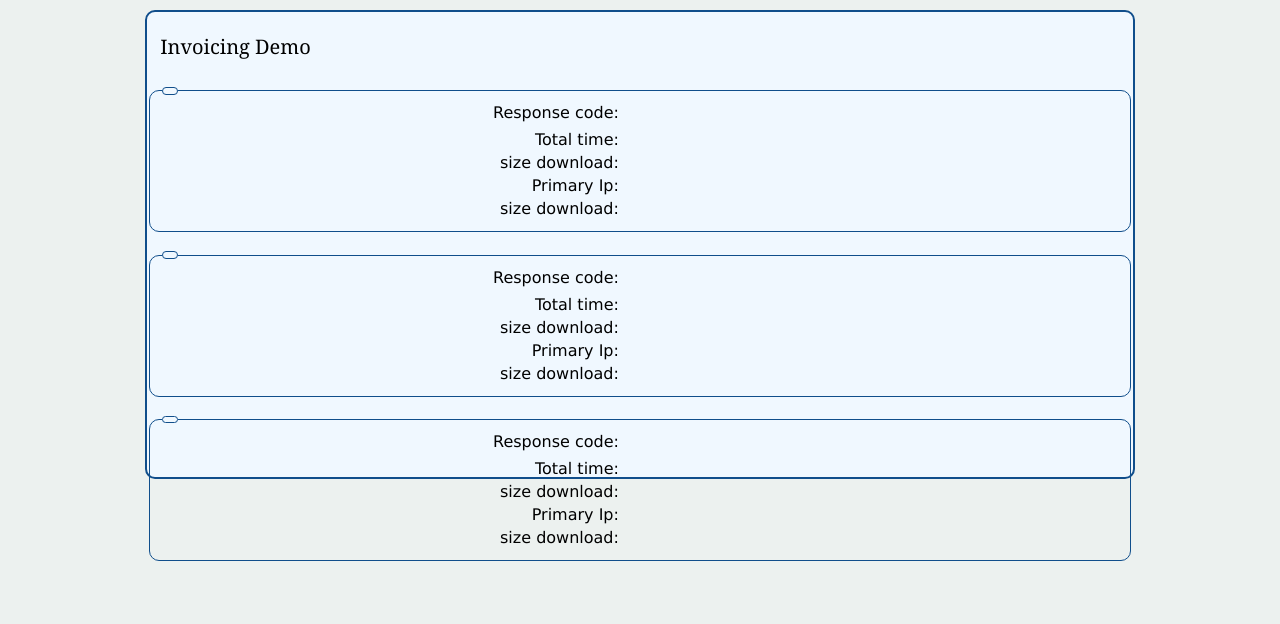
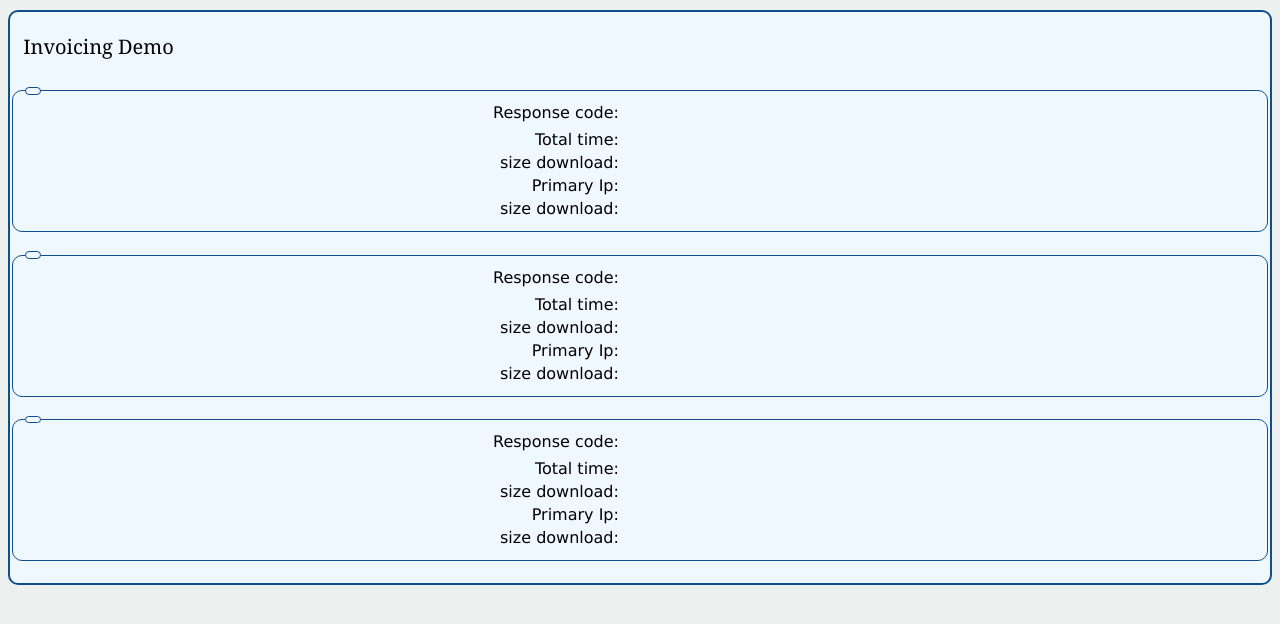
Before and after one commit to armand1git1/invoicing-demo, a PHP site: page / in a window 1280 px wide. Shown: the top 624 px of the page. Run offline with PHP 8.4, Linux system fonts and the light colour scheme.

Commit message:
fixing index page height

```diff
--- a/index.php
+++ b/index.php
@@ -50,7 +50,7 @@ if (isset($json_invoices_list)) {
 
 
  <form method="get" name="api_form">
- <div id="containerpage" class=" menu1 div2" >
+ <div  class=" menu1 div2" >
  <table>
   <tr>
    <td colspan="4"><span class="smallsubsubtitlealert"></span>&nbsp;
```
